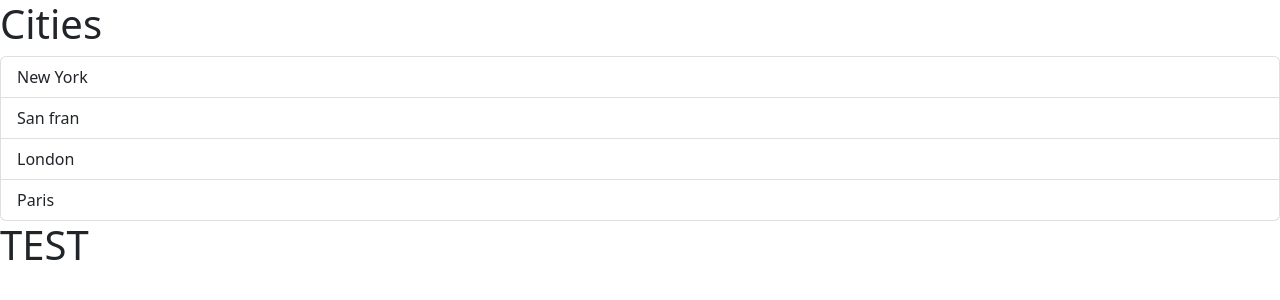
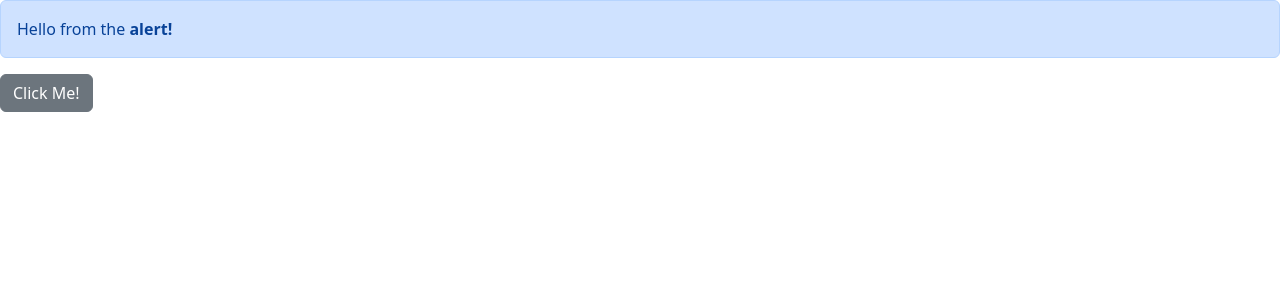
Before and after one commit to Patrick-Thompson9/js-learning, a React (Vite) app: page / in a window 1280 px wide. Shown: the top 300 px of the page. Built offline with nearby package versions, Linux system fonts and the light colour scheme.

Commit message:
removed list group component and added alert and button components

```diff
--- a/src/App.tsx
+++ b/src/App.tsx
@@ -1,11 +1,17 @@
-import ListGroup from "./Components/ListGroup";
+import Alert from "./Components/Alert";
+import Button from "./Components/Button";
 
 function App() {
-  let items = ["New York", "San fran", "London", "Paris"];
+  const handleEvent = (num: number) => {
+    console.log(`CLICKED YO! ${num}`)
+  }
+
   return (
     <div>
-      <ListGroup items={items} heading="Cities" />
-      <h1>TEST</h1>
+      <Alert>
+        Hello from the <strong>alert!</strong>
+      </Alert>
+      <Button children="Click Me!" onClick={handleEvent} color="secondary"/>
     </div>
   );
 }
```
